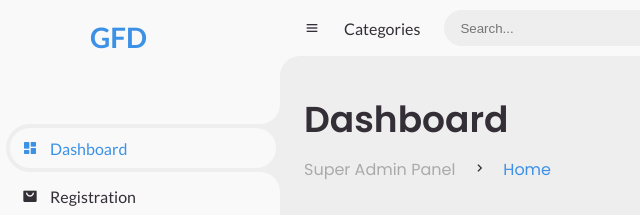
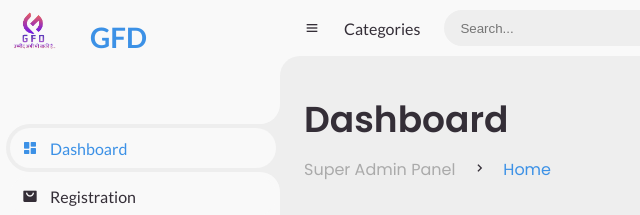
Before and after one commit to Sainitu/Final-year-major-project, a plain HTML site: page index.html in a window 1280 px wide. Shown: the top 215 px of the page, 0-640 px from the left. Drawn offline with nearby package versions, Linux system fonts and the light colour scheme; files whose address does not match are found by name.

Commit message:
index.html

```diff
--- a/index.html
+++ b/index.html
@@ -17,7 +17,7 @@
 	<!-- SIDEBAR -->
 	<section id="sidebar">
 		<a href="#" class="brand">
-			<img src="./img/logo.jpg" alt="" width="70px">
+			<img src="./logo.jpg" alt="" width="70px">
 			<span class="text"><h3 class="right-shift">GFD</h3></span>
 		</a>
 		<ul class="side-menu top">
```
